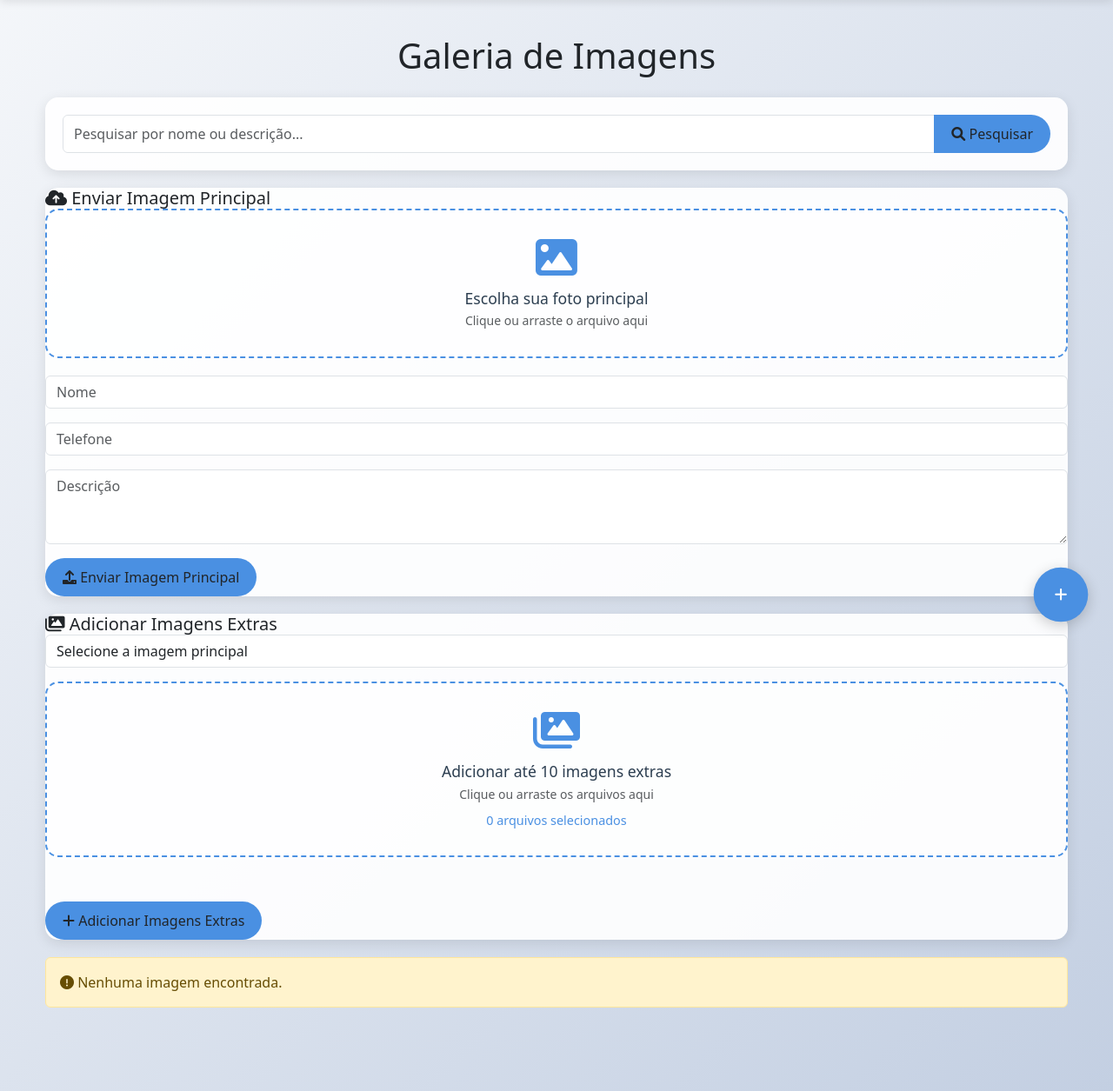
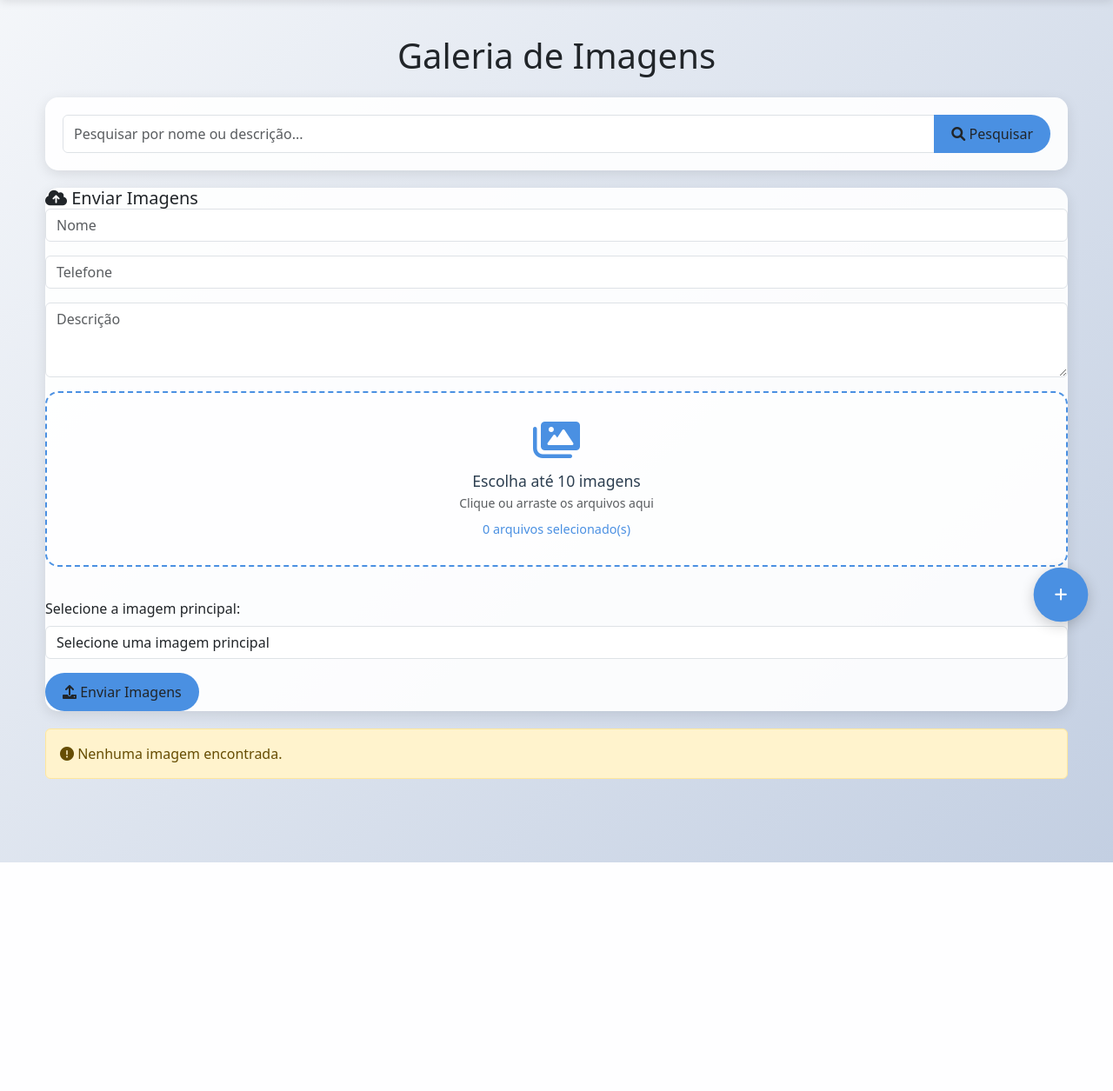
Before and after one commit to pedroarasa/nossoanucio, a Flask app: page / in a window 1280 px wide. Shown: the part 56-1311 px from the top of the page at 87% size. After the commit the page ends 1048 px from the top, so only its background shows below. Run offline with Flask 3, Linux system fonts and the light colour scheme; data that the repository does not hold is empty.

Commit message:
Corrigido erro no envio de imagem e adicionado tratamento de erro

```diff
--- a/app.py
+++ b/app.py
@@ -68,31 +68,55 @@ def get_additional_image(image_id, index):
 
 @app.route('/upload', methods=['POST'])
 def upload():
-    if 'image' not in request.files:
+    if 'images' not in request.files:
         flash('Nenhum arquivo selecionado')
-        return redirect(request.url)
+        return redirect(url_for('index'))
 
-    file = request.files['image']
-    if file.filename == '':
+    files = request.files.getlist('images')
+    if not files or files[0].filename == '':
         flash('Nenhum arquivo selecionado')
-        return redirect(request.url)
+        return redirect(url_for('index'))
 
-    if file:
-        image_data = file.read()
-        image_type = file.content_type
+    if len(files) > 10:
+        flash('Você pode adicionar no máximo 10 imagens')
+        return redirect(url_for('index'))
 
-        new_image = Image(
-            name=request.form['name'],
-            phone=request.form['phone'],
-            description=request.form['description'],
-            image_data=image_data,
-            image_type=image_type
-        )
-        db.session.add(new_image)
-        db.session.commit()
+    main_image_index = int(request.form.get('main_image_index', 0))
+    if main_image_index >= len(files):
+        flash('Índice da imagem principal inválido')
+        return redirect(url_for('index'))
 
-        flash('Imagem principal enviada com sucesso!')
-        return redirect(url_for('index'))
+    # Criar o registro principal
+    main_image = files[main_image_index]
+    main_image_data = main_image.read()
+    main_image_type = main_image.content_type
+
+    new_image = Image(
+        name=request.form['name'],
+        phone=request.form['phone'],
+        description=request.form['description'],
+        image_data=main_image_data,
+        image_type=main_image_type
+    )
+    db.session.add(new_image)
+    db.session.commit()
+
+    # Adicionar imagens adicionais
+    for i, file in enumerate(files):
+        if i != main_image_index:
+            image_data = file.read()
+            image_type = file.content_type
+
+            new_additional_image = AdditionalImage(
+                main_image_id=new_image.id,
+                image_data=image_data,
+                image_type=image_type
+            )
+            db.session.add(new_additional_image)
+
+    db.session.commit()
+    flash('Imagens enviadas com sucesso!')
+    return redirect(url_for('index'))
 
 @app.route('/add_images', methods=['POST'])
 def add_images():
--- a/templates/index.html
+++ b/templates/index.html
@@ -587,19 +587,13 @@
             </form>
         </div>
 
-        <!-- Formulário de Upload Principal -->
+        <!-- Formulário de Upload -->
         <div class="upload-card animate__animated animate__fadeInUp">
             <div class="card-body">
                 <h5 class="card-title">
-                    <i class="fas fa-cloud-upload-alt"></i> Enviar Imagem Principal
+                    <i class="fas fa-cloud-upload-alt"></i> Enviar Imagens
                 </h5>
                 <form action="{{ url_for('upload') }}" method="post" enctype="multipart/form-data" id="uploadForm" class="upload-form">
-                    <div class="custom-file-upload" onclick="document.getElementById('imageInput').click()">
-                        <i class="fas fa-image"></i>
-                        <p>Escolha sua foto principal</p>
-                        <small class="text-muted">Clique ou arraste o arquivo aqui</small>
-                    </div>
-                    <input type="file" id="imageInput" name="image" accept="image/*" required style="display: none;">
                     <div class="mb-3">
                         <input type="text" class="form-control" name="name" placeholder="Nome" required>
                     </div>
@@ -609,40 +603,24 @@
                     <div class="mb-3">
                         <textarea class="form-control" name="description" placeholder="Descrição" rows="3"></textarea>
                     </div>
-                    <button type="submit" class="btn btn-custom">
-                        <i class="fas fa-upload"></i> Enviar Imagem Principal
-                    </button>
-                </form>
-            </div>
-        </div>
-
-        <!-- Formulário de Upload de Imagens Adicionais -->
-        <div class="upload-card animate__animated animate__fadeInUp">
-            <div class="card-body">
-                <h5 class="card-title">
-                    <i class="fas fa-images"></i> Adicionar Imagens Extras
-                </h5>
-                <form action="{{ url_for('add_images') }}" method="post" enctype="multipart/form-data" id="additionalUploadForm" class="upload-form">
-                    <div class="mb-3">
-                        <select class="form-control" name="image_id" required>
-                            <option value="">Selecione a imagem principal</option>
-                            {% for image in images %}
-                                <option value="{{ image.id }}">{{ image.name }}</option>
-                            {% endfor %}
+                    <div class="custom-file-upload" onclick="document.getElementById('imageInput').click()">
+                        <i class="fas fa-images"></i>
+                        <p>Escolha até 10 imagens</p>
+                        <small class="text-muted">Clique ou arraste os arquivos aqui</small>
+                        <div class="file-info mt-2">
+                            <span id="fileCount">0 arquivos selecionado(s)</span>
+                        </div>
+                    </div>
+                    <input type="file" id="imageInput" name="images" accept="image/*" multiple style="display: none;">
+                    <div class="selected-files mt-3" id="selectedFiles"></div>
+                    <div class="mt-3">
+                        <label class="form-label">Selecione a imagem principal:</label>
+                        <select class="form-control" name="main_image_index" id="mainImageSelect" required>
+                            <option value="">Selecione uma imagem principal</option>
                         </select>
                     </div>
-                    <div class="custom-file-upload" onclick="document.getElementById('additionalImagesInput').click()">
-                        <i class="fas fa-images"></i>
-                        <p>Adicionar até 10 imagens extras</p>
-                        <small class="text-muted">Clique ou arraste os arquivos aqui</small>
-                        <div class="file-info mt-2">
-                            <span id="additionalFileCount">0 arquivos selecionados</span>
-                        </div>
-                    </div>
-                    <input type="file" id="additionalImagesInput" name="additional_images" accept="image/*" multiple style="display: none;">
-                    <div class="selected-files mt-3" id="additionalSelectedFiles"></div>
                     <button type="submit" class="btn btn-custom mt-3">
-                        <i class="fas fa-plus"></i> Adicionar Imagens Extras
+                        <i class="fas fa-upload"></i> Enviar Imagens
                     </button>
                 </form>
             </div>
@@ -723,27 +701,7 @@
                                         <img src="{{ url_for('get_image', image_id=image.id) }}" class="img-fluid modal-image" alt="{{ image.name }}">
                                     </div>
 
-                                    <!-- Formulário para adicionar mais imagens -->
-                                    <div class="add-more-images">
-                                        <h6>Adicionar mais imagens a este post</h6>
-                                        <form action="{{ url_for('add_images', image_id=image.id) }}" method="post" enctype="multipart/form-data" class="additional-images-form">
-                                            <div class="custom-file-upload-sm" onclick="document.getElementById('additionalImages{{ image.id }}').click()">
-                                                <i class="fas fa-plus-circle"></i>
-                                                <p>Adicionar até 10 imagens</p>
-                                                <small class="text-muted">Clique ou arraste arquivos aqui</small>
-                                                <div class="file-info mt-2">
-                                                    <span id="additionalFileCount{{ image.id }}">0 arquivos selecionados</span>
-                                                </div>
-                                            </div>
-                                            <input type="file" id="additionalImages{{ image.id }}" name="additional_images" accept="image/*" multiple style="display: none;">
-                                            <div class="selected-files-sm mt-3" id="additionalSelectedFiles{{ image.id }}"></div>
-                                            <button type="submit" class="btn btn-custom mt-3">
-                                                <i class="fas fa-plus"></i> Adicionar Imagens
-                                            </button>
-                                        </form>
-                                    </div>
-
-                                    <!-- Grid de imagens adicionais existentes -->
+                                    <!-- Grid de imagens adicionais -->
                                     <div class="additional-images-grid mt-4">
                                         <h6>Imagens adicionais</h6>
                                         <div class="row">
@@ -821,10 +779,20 @@
         const fileInput = document.getElementById('imageInput');
         const selectedFiles = document.getElementById('selectedFiles');
         const fileCount = document.getElementById('fileCount');
+        const mainImageSelect = document.getElementById('mainImageSelect');
+        const MAX_FILES = 10;
 
         fileInput.addEventListener('change', function() {
             selectedFiles.innerHTML = '';
+            mainImageSelect.innerHTML = '<option value="">Selecione uma imagem principal</option>';
             const files = this.files;
+
+            if (files.length > MAX_FILES) {
+                alert(`Você pode adicionar no máximo ${MAX_FILES} imagens.`);
+                this.value = '';
+                return;
+            }
+
             fileCount.textContent = `${files.length} arquivo(s) selecionado(s)`;
 
             for (let i = 0; i < files.length; i++) {
@@ -841,6 +809,12 @@
                             </div>
                         `;
                         selectedFiles.appendChild(preview);
+
+                        // Adiciona opção para selecionar imagem principal
+                        const option = document.createElement('option');
+                        option.value = i;
+                        option.textContent = `Imagem ${i + 1}`;
+                        mainImageSelect.appendChild(option);
                     };
                     reader.readAsDataURL(file);
                 }
@@ -942,58 +916,6 @@
                 }
             }, 200);
         });
-
-        // Gerenciamento de arquivos adicionais
-        const additionalImagesInput = document.getElementById('additionalImagesInput');
-        const additionalSelectedFiles = document.getElementById('additionalSelectedFiles');
-        const additionalFileCount = document.getElementById('additionalFileCount');
-        const MAX_FILES = 10;
-
-        additionalImagesInput.addEventListener('change', function() {
-            additionalSelectedFiles.innerHTML = '';
-            const files = this.files;
-
-            if (files.length > MAX_FILES) {
-                alert(`Você pode adicionar no máximo ${MAX_FILES} imagens extras.`);
-                this.value = '';
-                return;
-            }
-
-            additionalFileCount.textContent = `${files.length} arquivo(s) selecionado(s)`;
-
-            for (let i = 0; i < files.length; i++) {
-                const file = files[i];
-                if (file.type.startsWith('image/')) {
-                    const reader = new FileReader();
-                    reader.onload = function(e) {
-                        const preview = document.createElement('div');
-                        preview.className = 'file-preview';
-                        preview.innerHTML = `
-                            <img src="${e.target.result}" alt="${file.name}">
-                            <div class="remove-file" onclick="removeAdditionalFile(${i})">
-                                <i class="fas fa-times"></i>
-                            </div>
-                        `;
-                        additionalSelectedFiles.appendChild(preview);
-                    };
-                    reader.readAsDataURL(file);
-                }
-            }
-        });
-
-        function removeAdditionalFile(index) {
-            const dt = new DataTransfer();
-            const files = additionalImagesInput.files;
-
-            for (let i = 0; i < files.length; i++) {
-                if (i !== index) {
-                    dt.items.add(files[i]);
-                }
-            }
-
-            additionalImagesInput.files = dt.files;
-            additionalImagesInput.dispatchEvent(new Event('change'));
-        }
     </script>
 </body>
 </html>
```
